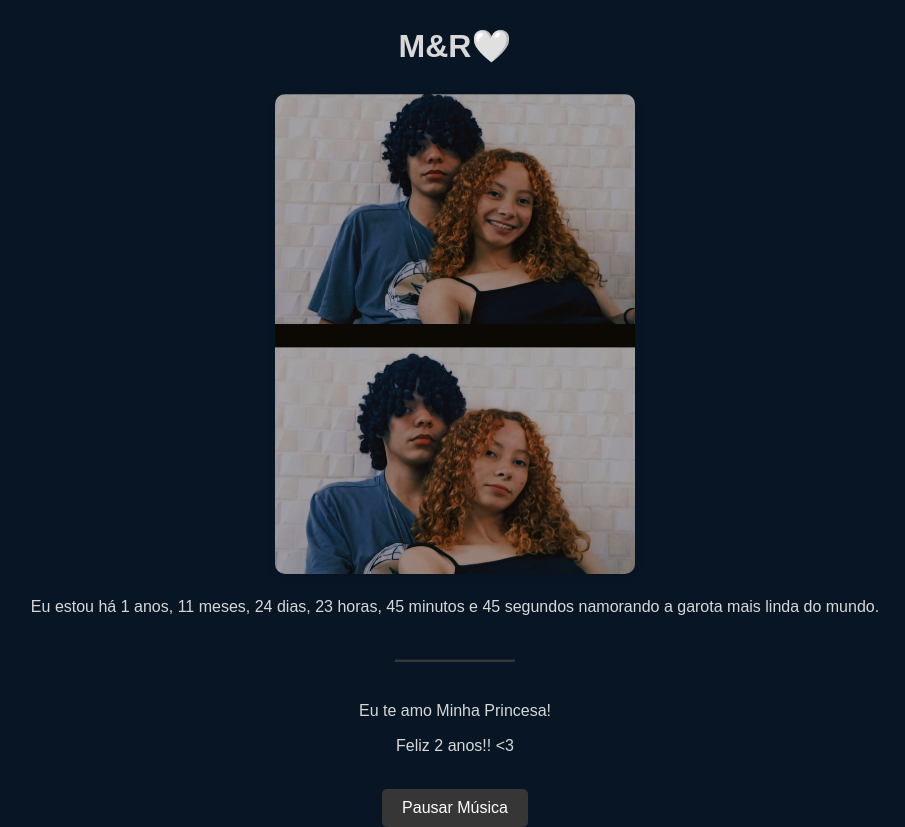
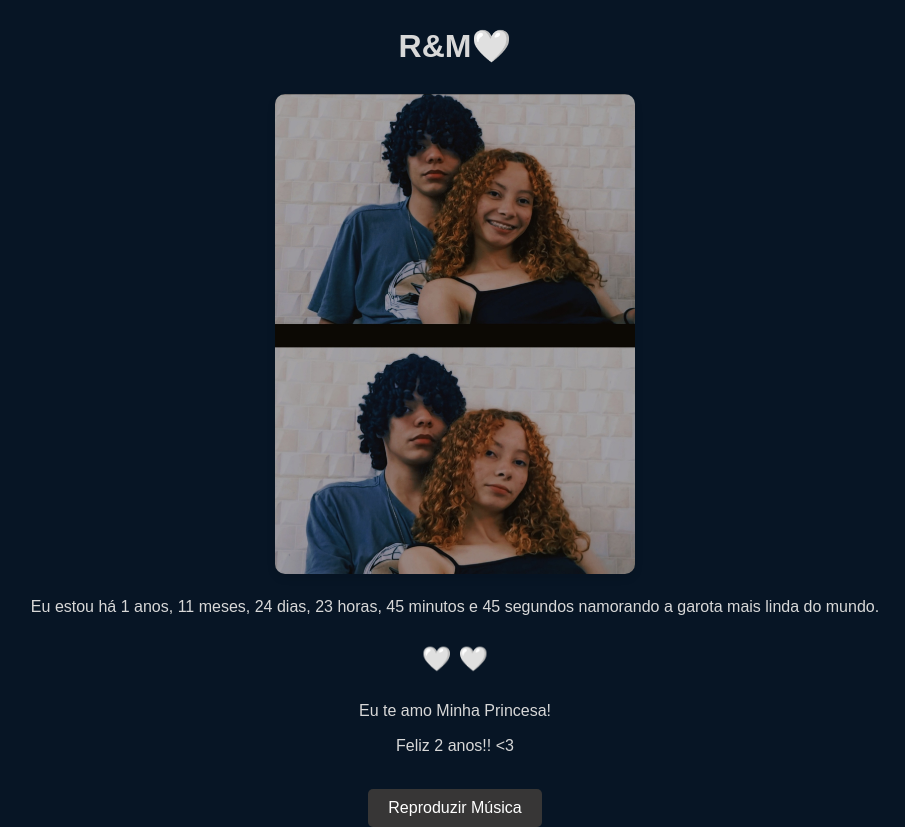
Before and after one commit to RuanAlberto/MR, a website built with webpack: page index.html in a window 1280 px wide. Shown: the whole page, without its empty margins (185-1090 px from the left). Built offline with nearby package versions, Linux system fonts and the light colour scheme.

Commit message:
Update index.html

```diff
--- a/index.html
+++ b/index.html
@@ -99,7 +99,7 @@
   </style>
 </head>
 <body>
-<h1>M&R🤍</h1>
+<h1>R&M🤍</h1>
 
 
 
@@ -127,12 +127,12 @@
   <span id="seconds"></span> segundos namorando a garota mais linda do mundo.
 </p>
 
-<h2 style="color: #373636;">—————</h2>
+<h2 style="color: #373636;">🤍 🤍</h2>
 <p>Eu te amo Minha Princesa!</p>
 <p> Feliz 2 anos!! <3</p>
 
 <!-- Botão para pausar ou retomar a música -->
-<button id="playPauseButton" onclick="toggleAudio()">Pausar Música</button>
+<button id="playPauseButton" onclick="toggleAudio()">Reproduzir Música</button>
 
 <script src="https://cdn.jsdelivr.net/npm/moment@2.29.1/moment.min.js"></script>
 <script>
```
